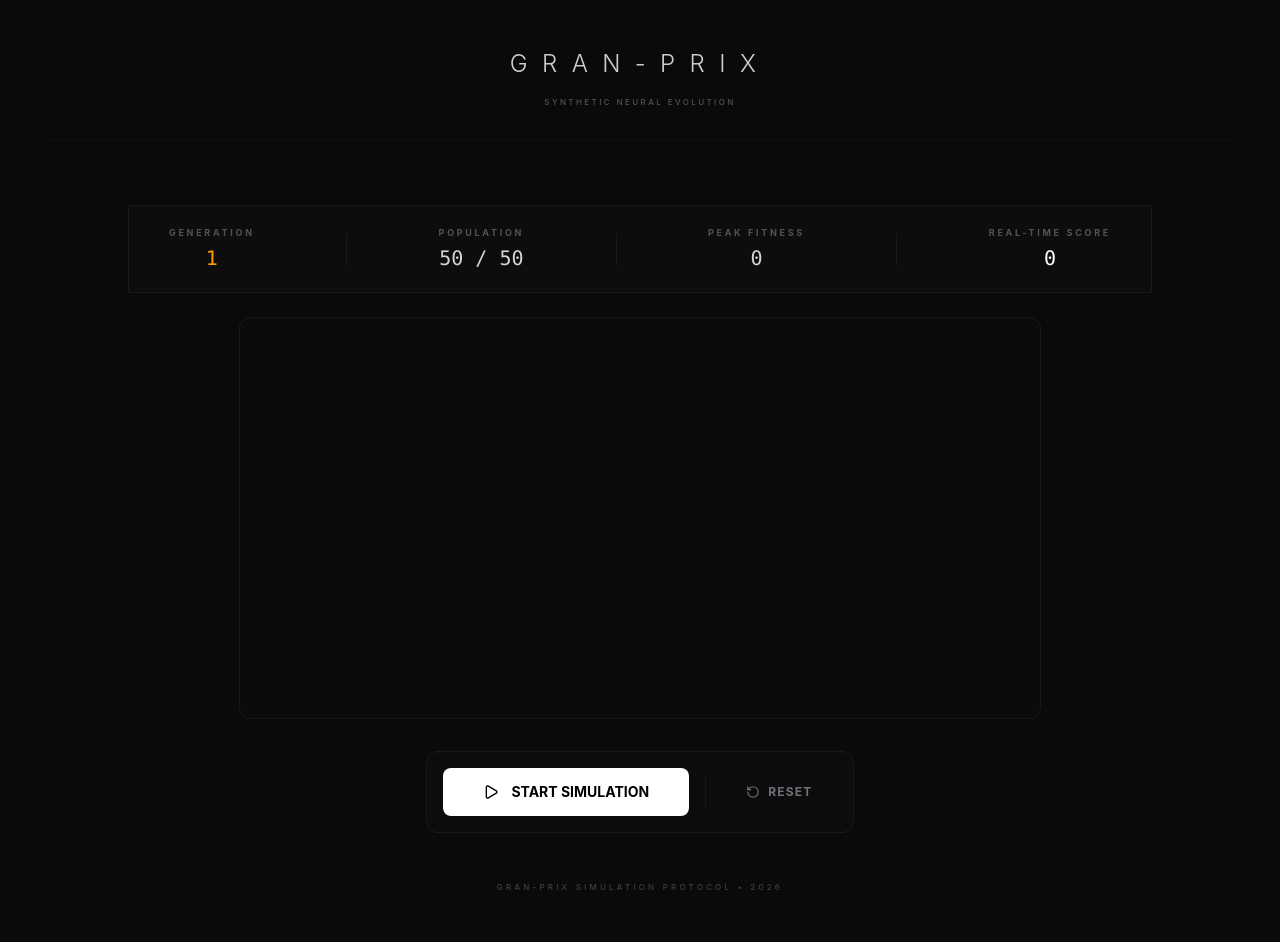
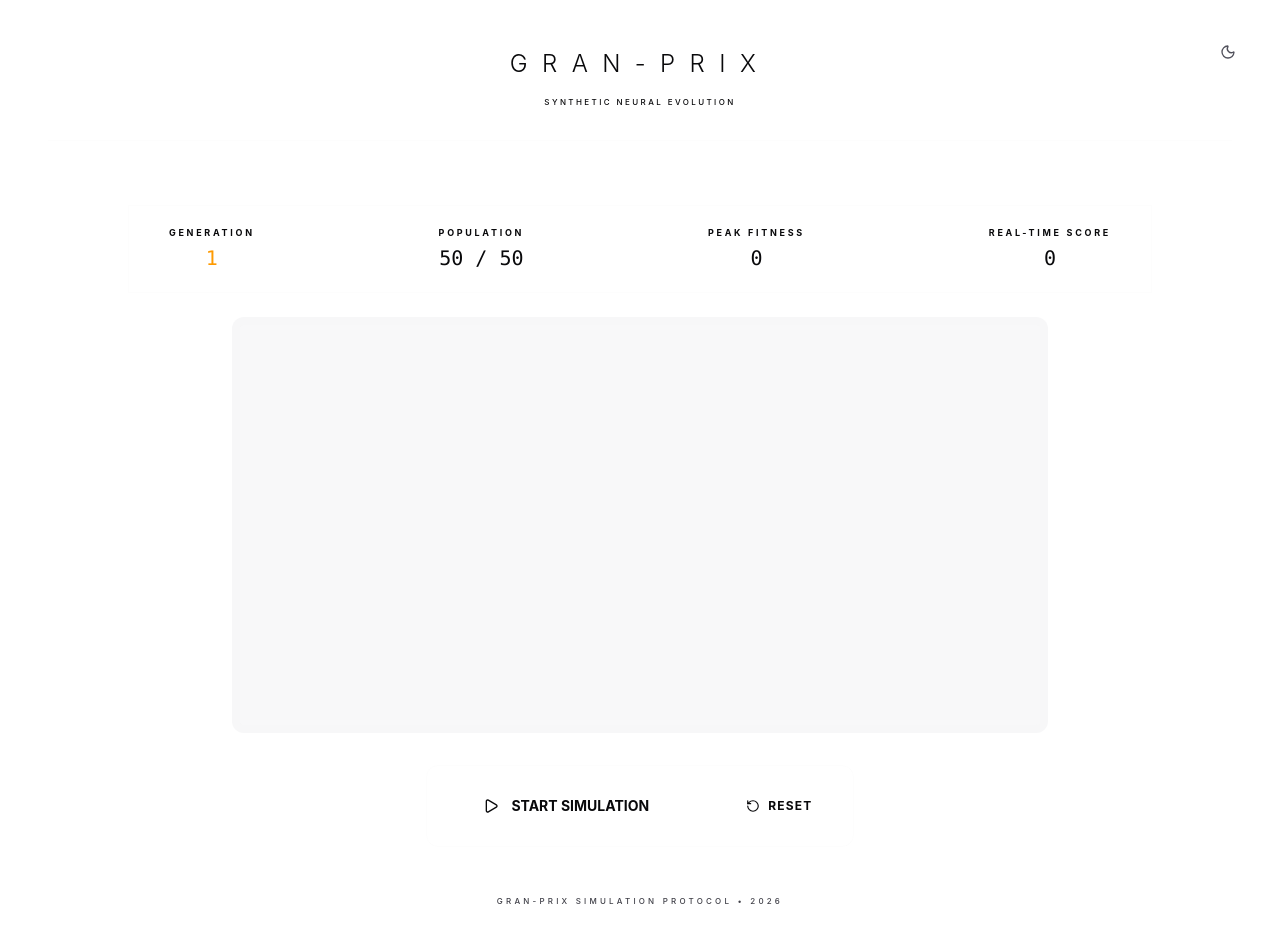
Before and after one commit to felipe-santos/gran-prix, a React (Vite) app in the folder demo-web/: page / in a window 1280 px wide. Shown: the top 942 px of the page. Built offline with nearby package versions, Linux system fonts and the light colour scheme; no server answers.

Commit message:
feat: Add theme toggling functionality with light/dark mode and refactor styles to use CSS variables.

```diff
--- a/demo-web/src/App.tsx
+++ b/demo-web/src/App.tsx
@@ -17,6 +17,7 @@ import { Header } from './components/Header'
 import { GameCanvas } from './components/GameCanvas'
 import { StatsBar } from './components/StatsBar'
 import { GameControls } from './components/GameControls'
+import { ThemeToggle } from './components/ThemeToggle'
 
 function App() {
   const canvasRef = useRef<HTMLCanvasElement>(null);
@@ -60,11 +61,13 @@ function App() {
     const state = gameState.current;
 
     // Clear with slight trail effect
-    ctx.fillStyle = 'rgba(10, 10, 11, 0.4)';
+    const trailColor = getComputedStyle(document.documentElement).getPropertyValue('--canvas-trail').trim() || 'rgba(10, 10, 11, 0.4)';
+    ctx.fillStyle = trailColor;
     ctx.fillRect(0, 0, GAME_WIDTH, GAME_HEIGHT);
 
     // Draw Grid (Feng Shui detail)
-    ctx.strokeStyle = 'rgba(255, 255, 255, 0.03)';
+    const gridStyle = getComputedStyle(document.documentElement).getPropertyValue('--canvas-grid').trim() || 'rgba(255, 255, 255, 0.03)';
+    ctx.strokeStyle = gridStyle;
     ctx.lineWidth = 1;
     for(let x=0; x<GAME_WIDTH; x+=40) {
         ctx.beginPath();
@@ -86,7 +89,11 @@ function App() {
     // Cars
     state.cars.forEach(car => {
         if (car.dead) {
+          if (document.documentElement.getAttribute('data-theme') === 'dark') {
             ctx.fillStyle = '#1a1a1c';
+          } else {
+            ctx.fillStyle = '#dac5ccff';
+          }
             ctx.globalAlpha = 0.2;
         } else {
             ctx.fillStyle = car.color;
@@ -135,7 +142,8 @@ function App() {
   }, [isPlaying, gameLoop]);
 
   return (
-    <div className="min-h-screen bg-[#0a0a0b] text-white p-4 md:p-12 flex flex-col items-center selection:bg-emerald-500/30">
+    <div className="min-h-screen bg-background text-foreground p-4 md:p-12 flex flex-col items-center selection:bg-emerald-500/30">
+      <ThemeToggle />
       <Header />
 
       <main className="w-full max-w-5xl flex flex-col items-center">
--- a/demo-web/src/components/GameCanvas.tsx
+++ b/demo-web/src/components/GameCanvas.tsx
@@ -10,12 +10,12 @@ export const GameCanvas = forwardRef<HTMLCanvasElement, GameCanvasProps>(
         return (
             <div className="relative">
                 {/* Canvas Container */}
-                <div className="relative bg-[#0d0d0e] rounded-xl border border-white/[0.05] overflow-hidden">
+                <div className="relative bg-[var(--canvas-bg)] rounded-xl border-8 border-foreground overflow-hidden">
                     <canvas
                         ref={ref}
                         width={width}
                         height={height}
-                        className="block bg-zinc-950/40"
+                        className="block"
                     />
                 </div>
             </div>
--- a/demo-web/src/components/GameControls.tsx
+++ b/demo-web/src/components/GameControls.tsx
@@ -16,25 +16,25 @@ export const GameControls: React.FC<GameControlsProps> = ({
     isRestarting
 }) => {
     return (
-        <div className="mt-8 flex items-center gap-4 p-4 rounded-xl border border-white/[0.05] bg-white/[0.01]">
+        <div className="mt-8 flex items-center gap-4 p-4 rounded-xl border border-foreground bg-foreground">
             <Button
                 onClick={onTogglePlay}
                 className={`h-12 px-10 rounded-lg font-bold transition-all duration-200 flex gap-3 items-center ${
                     isPlaying
                         ? 'bg-amber-600 hover:bg-amber-700 text-black'
-                        : 'bg-white hover:bg-zinc-200 text-black'
+                        : 'bg-foreground text-background hover:bg-foreground/90'
                 }`}
             >
                 {isPlaying ? <Pause size={16} /> : <Play size={16} />}
                 {isRestarting ? 'RESTARTING' : (isPlaying ? 'PAUSE' : 'START SIMULATION')}
             </Button>
 
-            <div className="h-8 w-px bg-white/[0.05]"></div>
+            <div className="h-8 w-px bg-foreground/[0.05]"></div>
 
             <Button
                 variant="ghost"
                 onClick={onReset}
-                className="h-12 px-6 rounded-lg text-zinc-500 hover:text-white hover:bg-white/[0.03] transition-colors flex gap-2 items-center text-xs tracking-widest font-bold"
+                className="h-12 px-6 rounded-lg text-muted-foreground hover:text-foreground hover:bg-foreground/[0.03] transition-colors flex gap-2 items-center text-xs tracking-widest font-bold"
             >
                 <RotateCcw size={14} />
                 RESET
--- a/demo-web/src/components/Header.tsx
+++ b/demo-web/src/components/Header.tsx
@@ -2,11 +2,11 @@ import React from 'react';
 
 export const Header: React.FC = () => {
     return (
-        <header className="w-full flex flex-col items-center mb-16 border-b border-white/[0.03] pb-8">
-            <h1 className="text-2xl font-light tracking-[0.6em] uppercase text-white/80">
+        <header className="w-full flex flex-col items-center mb-16 border-b border-foreground/[0.03] pb-8">
+            <h1 className="text-2xl font-light tracking-[0.6em] uppercase text-foreground/80">
                 Gran-Prix
             </h1>
-            <p className="text-zinc-600 font-medium tracking-[0.3em] uppercase text-[8px] mt-4">
+            <p className="text-muted-foreground font-medium tracking-[0.3em] uppercase text-[8px] mt-4">
                 Synthetic Neural Evolution
             </p>
         </header>
--- a/demo-web/src/components/StatsBar.tsx
+++ b/demo-web/src/components/StatsBar.tsx
@@ -7,23 +7,23 @@ interface StatsBarProps {
 
 export const StatsBar: React.FC<StatsBarProps> = ({ stats }) => {
     return (
-        <div className="w-full max-w-5xl mb-6 px-10 py-5 bg-white/[0.01] border border-white/[0.05] flex items-center justify-between">
+        <div className="w-full max-w-5xl mb-6 px-10 py-5 bg-foreground border border-foreground flex items-center justify-between">
             <StatItem label="Generation" value={stats.generation} color="text-amber-500" />
             <Divider />
-            <StatItem label="Population" value={`${stats.alive} / ${POPULATION_SIZE}`} color="text-zinc-300" />
+            <StatItem label="Population" value={`${stats.alive} / ${POPULATION_SIZE}`} color="text-foreground/70" />
             <Divider />
-            <StatItem label="Peak Fitness" value={Math.floor(stats.best)} color="text-zinc-300" />
+            <StatItem label="Peak Fitness" value={Math.floor(stats.best)} color="text-foreground/70" />
             <Divider />
-            <StatItem label="Real-time Score" value={stats.score} color="text-white" />
+            <StatItem label="Real-time Score" value={stats.score} color="text-foreground" />
         </div>
     );
 };
 
 const StatItem = ({ label, value, color }: { label: string, value: string | number, color: string }) => (
     <div className="flex flex-col items-center">
-        <span className="text-[9px] uppercase tracking-[0.3em] text-zinc-600 font-bold mb-1">{label}</span>
+        <span className="text-[9px] uppercase tracking-[0.3em] text-muted-foreground font-bold mb-1">{label}</span>
         <span className={`text-xl font-mono font-medium ${color}`}>{value}</span>
     </div>
 );
 
-const Divider = () => <div className="h-8 w-px bg-white/[0.05]"></div>;
+const Divider = () => <div className="h-8 w-px bg-foreground/[0.05]"></div>;
--- /dev/null
+++ b/demo-web/src/components/ThemeToggle.tsx
@@ -0,0 +1,31 @@
+import React, { useEffect, useState } from 'react';
+import { Sun, Moon } from 'lucide-react';
+import { Button } from './ui/button';
+
+export const ThemeToggle: React.FC = () => {
+    const [theme, setTheme] = useState<'light' | 'dark'>(() => {
+        if (typeof window !== 'undefined') {
+            return (document.documentElement.getAttribute('data-theme') as 'light' | 'dark') || 'light';
+        }
+        return 'light';
+    });
+
+    useEffect(() => {
+        document.documentElement.setAttribute('data-theme', theme);
+    }, [theme]);
+
+    const toggleTheme = () => {
+        setTheme(prev => prev === 'light' ? 'dark' : 'light');
+    };
+
+    return (
+        <Button
+            variant="ghost"
+            onClick={toggleTheme}
+            className="fixed top-8 right-8 w-10 h-10 rounded-lg p-0 flex items-center justify-center border border-white/[0.05] bg-white/[0.01] hover:bg-white/[0.03] transition-colors"
+            title={`Switch to ${theme === 'light' ? 'dark' : 'light'} mode`}
+        >
+            {theme === 'light' ? <Moon size={16} className="text-zinc-600" /> : <Sun size={16} className="text-zinc-400" />}
+        </Button>
+    );
+};
--- a/demo-web/src/index.css
+++ b/demo-web/src/index.css
@@ -2,6 +2,39 @@
 
 @layer base {
   :root {
+    --color-background: 0 0% 100%;
+    --color-foreground: 240 10% 3.9%;
+    --color-card: 0 0% 98%;
+    --color-card-foreground: 240 10% 3.9%;
+    --color-popover: 0 0% 100%;
+    --color-popover-foreground: 240 10% 3.9%;
+    --color-primary: 240 5.9% 10%;
+    --color-primary-foreground: 0 0% 98%;
+    --color-secondary: 240 4.8% 95.9%;
+    --color-secondary-foreground: 240 5.9% 10%;
+    --color-muted: 240 4.8% 95.9%;
+    --color-muted-foreground: 240 3.8% 46.1%;
+    --color-accent: 240 4.8% 95.9%;
+    --color-accent-foreground: 240 5.9% 10%;
+    --color-destructive: 0 84.2% 60.2%;
+    --color-destructive-foreground: 0 0% 98%;
+    --color-border: 240 5.9% 90%;
+    --color-input: 240 5.9% 90%;
+    --color-ring: 240 5% 64.9%;
+    --color-zinc: 240 4.8% 95.9%;
+    --color-zinc-foreground: 240 5.9% 10%;
+    --color-emerald: 142 76% 36%;
+    --color-emerald-foreground: 0 0% 98%;
+
+    /* Canvas specific */
+    --canvas-bg: #f8f8f9;
+    --canvas-grid: rgba(0, 0, 0, 0.03);
+    --canvas-trail: rgba(255, 255, 255, 0.4);
+  }
+
+  [data-theme='dark'] {
+
+    /* Dark Theme (Default) */
     --color-background: 240 10% 3.9%;
     --color-foreground: 0 0% 98%;
     --color-card: 240 10% 3.9%;
@@ -25,6 +58,11 @@
     --color-zinc-foreground: 0 0% 98%;
     --color-emerald: 142 94% 39%;
     --color-emerald-foreground: 0 0% 98%;
+
+    /* Canvas specific */
+    --canvas-bg: #0d0d0e;
+    --canvas-grid: rgba(255, 255, 255, 0.03);
+    --canvas-trail: rgba(10, 10, 11, 0.4);
   }
 }
 
```
